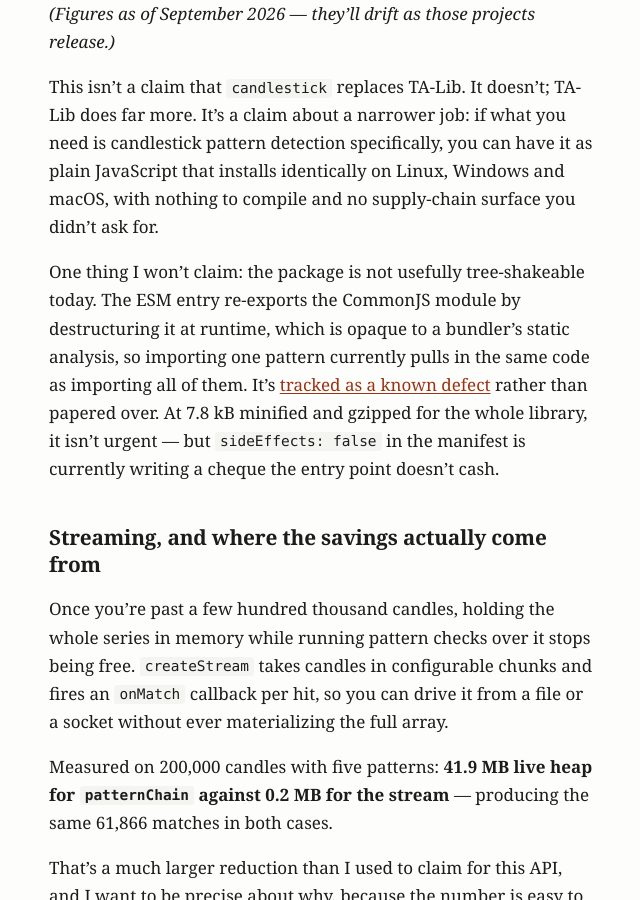
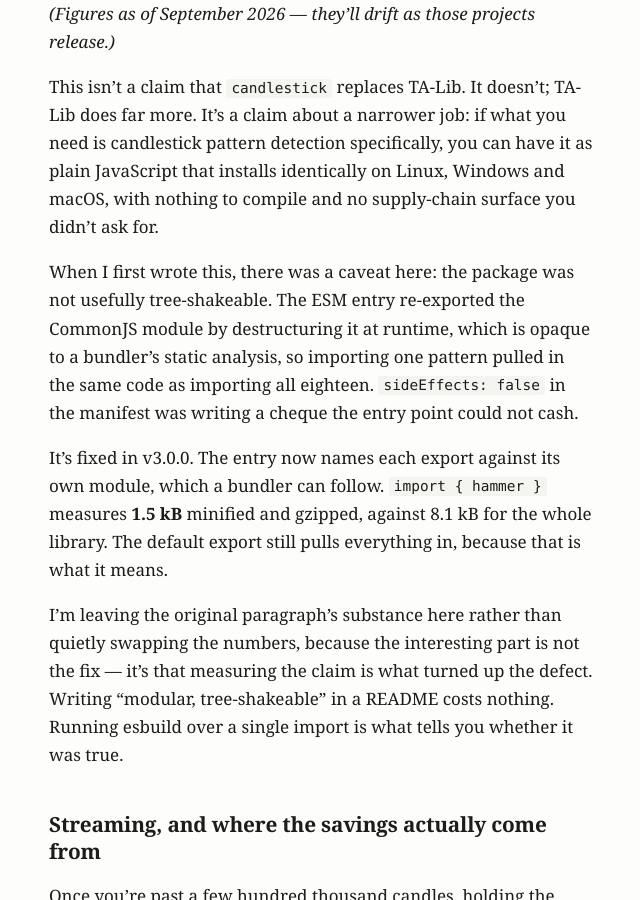
Before and after one commit to cm45t3r/candlestick, a Jekyll site: the page built from _posts/2026-09-14-the-hammer-and-the-hanging-man.md, in a window 1280 px wide and 900 px high, scrolled down 4311 px. Shown: the whole window, without its empty margins (319-959 px from the left). Built offline with Jekyll 4.4.1, drawn with Linux system fonts in a browser that asks for light colours; some of the changed text lies outside the part shown.

Commit message:
Update the post for v3.0.0
Three claims had gone stale since publication: the tree-shaking caveat, the
test count, and the Node requirement.

The tree-shaking paragraph is rewritten rather than deleted. It described a
real defect that v3.0.0 fixed, and the point it was making -- that measuring a
claim is what turns up the defect behind it -- survives the fix. Quietly
swapping the numbers would have thrown away the only part worth reading.

Co-Authored-By: Claude Opus 5 <noreply@anthropic.com>
Claude-Session: https://claude.ai/code/session_01BtVgiPzQ7ykQPCAM1qe2WA

````diff
--- a/_posts/2026-09-14-the-hammer-and-the-hanging-man.md
+++ b/_posts/2026-09-14-the-hammer-and-the-hanging-man.md
@@ -101,7 +101,22 @@ For reference, measured with `npm view <pkg> dist.unpackedSize`:
 
 This isn't a claim that `candlestick` replaces TA-Lib. It doesn't; TA-Lib does far more. It's a claim about a narrower job: if what you need is candlestick pattern detection specifically, you can have it as plain JavaScript that installs identically on Linux, Windows and macOS, with nothing to compile and no supply-chain surface you didn't ask for.
 
-One thing I won't claim: the package is not usefully tree-shakeable today. The ESM entry re-exports the CommonJS module by destructuring it at runtime, which is opaque to a bundler's static analysis, so importing one pattern currently pulls in the same code as importing all of them. It's [tracked as a known defect](https://github.com/cm45t3r/candlestick/issues/155) rather than papered over. At 7.8 kB minified and gzipped for the whole library, it isn't urgent — but `sideEffects: false` in the manifest is currently writing a cheque the entry point doesn't cash.
+When I first wrote this, there was a caveat here: the package was not usefully
+tree-shakeable. The ESM entry re-exported the CommonJS module by destructuring it
+at runtime, which is opaque to a bundler's static analysis, so importing one
+pattern pulled in the same code as importing all eighteen. `sideEffects: false`
+in the manifest was writing a cheque the entry point could not cash.
+
+It's fixed in v3.0.0. The entry now names each export against its own module,
+which a bundler can follow. `import { hammer }` measures **1.5 kB** minified and
+gzipped, against 8.1 kB for the whole library. The default export still pulls
+everything in, because that is what it means.
+
+I'm leaving the original paragraph's substance here rather than quietly swapping
+the numbers, because the interesting part is not the fix — it's that measuring
+the claim is what turned up the defect. Writing "modular, tree-shakeable" in a
+README costs nothing. Running esbuild over a single import is what tells you
+whether it was true.
 
 ## Streaming, and where the savings actually come from
 
@@ -159,13 +174,13 @@ Single-run figures on one machine — treat them as an order of magnitude, not a
 
 The package has been on npm since 2016. The trend-context work is recent; a lot of the rest is the accumulated result of using it, finding it wrong, and fixing it — which is why the roadmap carries corrections to claims earlier versions made, including a memory figure that turned out to be unsubstantiated.
 
-Next up: visual examples for each pattern (they're text-only descriptions today), a few more multi-candle formations, and the tree-shaking fix above. If there's a pattern you rely on that isn't covered, [issues and PRs are open](https://github.com/cm45t3r/candlestick/issues).
+Next up: visual examples for each pattern (they're text-only descriptions today), and a few more multi-candle formations. If there's a pattern you rely on that isn't covered, [issues and PRs are open](https://github.com/cm45t3r/candlestick/issues).
 
 ```bash
 npm install candlestick
 ```
 
-Requires Node.js >= 20.
+Requires Node.js >= 22. Node 20 reached end of life on 2026-04-30 and was dropped in v3.0.0.
 
 ---
 
````
Also changed, not shown: other parts of _posts/2026-09-14-the-hammer-and-the-hanging-man.md (+2 -2 lines).
